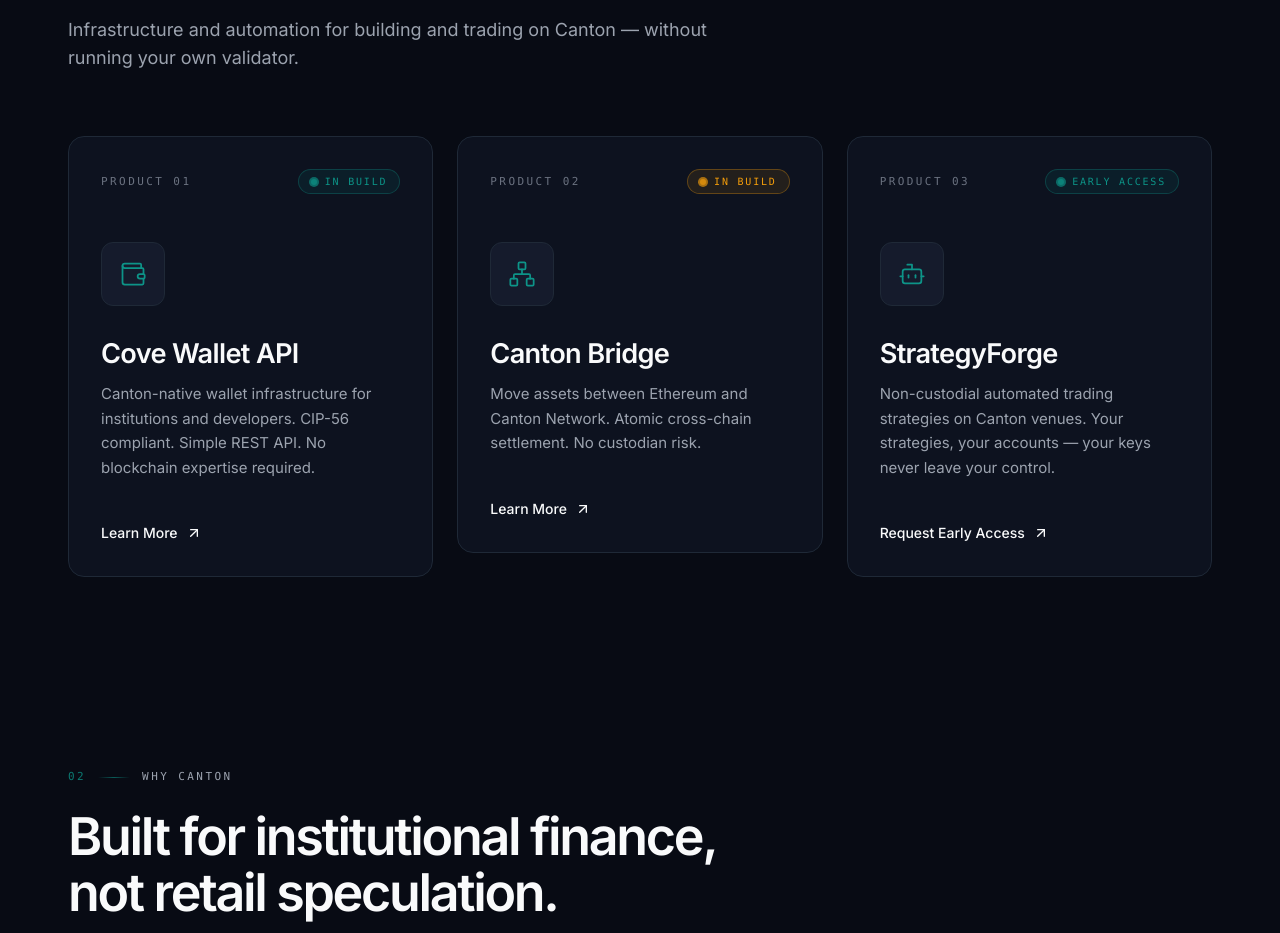
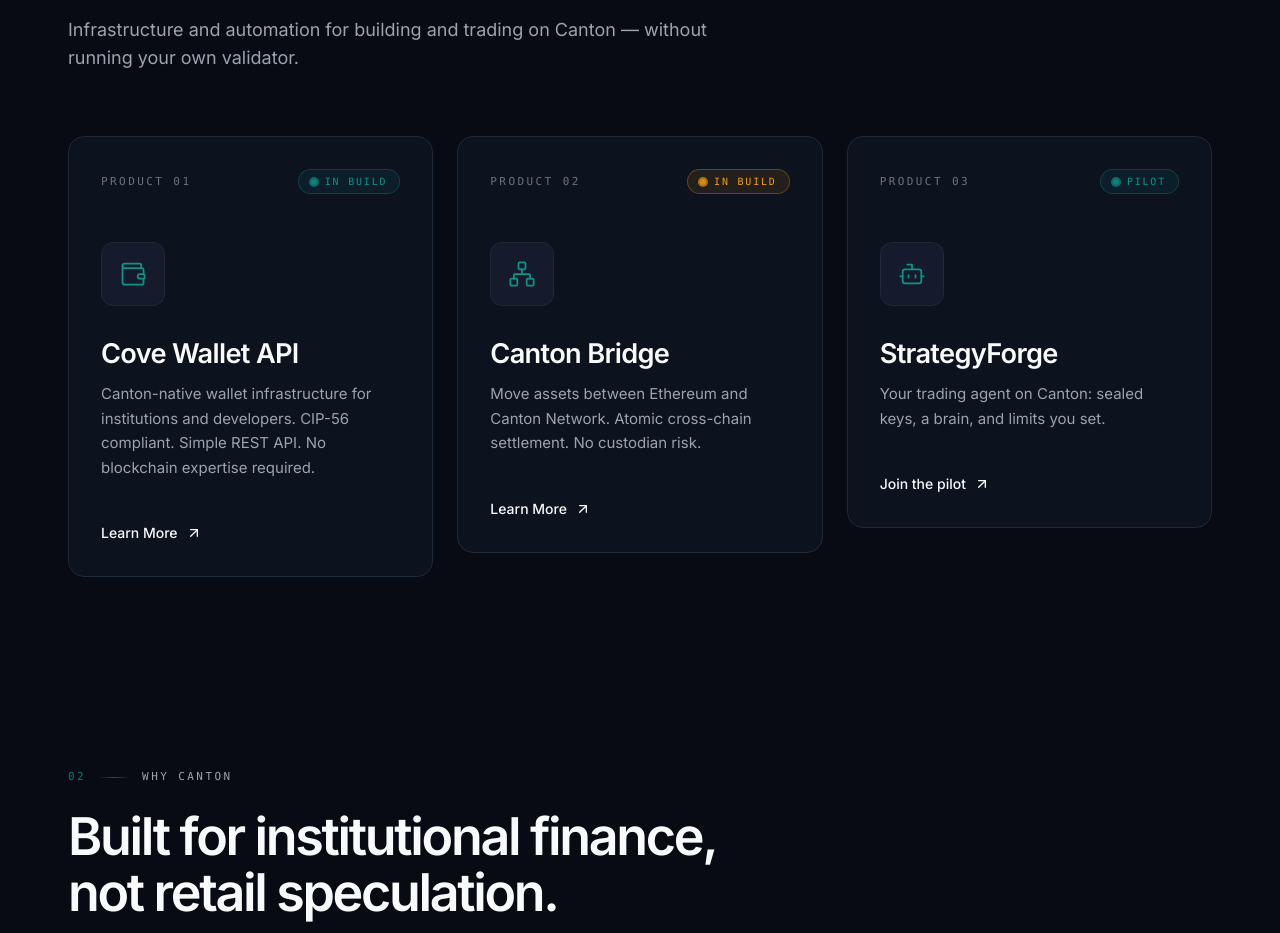
Before and after one commit to Qasara-Labs-Pvt-Ltd/qasara-website, a Next.js app: page / in a window 1280 px wide. Shown: the part 1003-1936 px from the top of the page. Built offline with nearby package versions, Linux system fonts and the light colour scheme.

Commit message:
feat(home): StrategyForge card points at the agent and the pilot

```diff
--- a/app/page.tsx
+++ b/app/page.tsx
@@ -88,10 +88,10 @@
               <ProductCard
                 index="Product 03"
                 title="StrategyForge"
-                description="Non-custodial automated trading strategies on Canton venues. Your strategies, your accounts — your keys never leave your control."
+                description="Your trading agent on Canton: sealed keys, a brain, and limits you set."
                 href="/strategyforge"
-                cta="Request Early Access"
-                badge={{ label: "Early Access", tone: "teal" }}
+                cta="Join the pilot"
+                badge={{ label: "Pilot", tone: "teal" }}
                 icon={<Bot className="h-7 w-7" strokeWidth={1.5} />}
                 accent="teal"
               />
```
